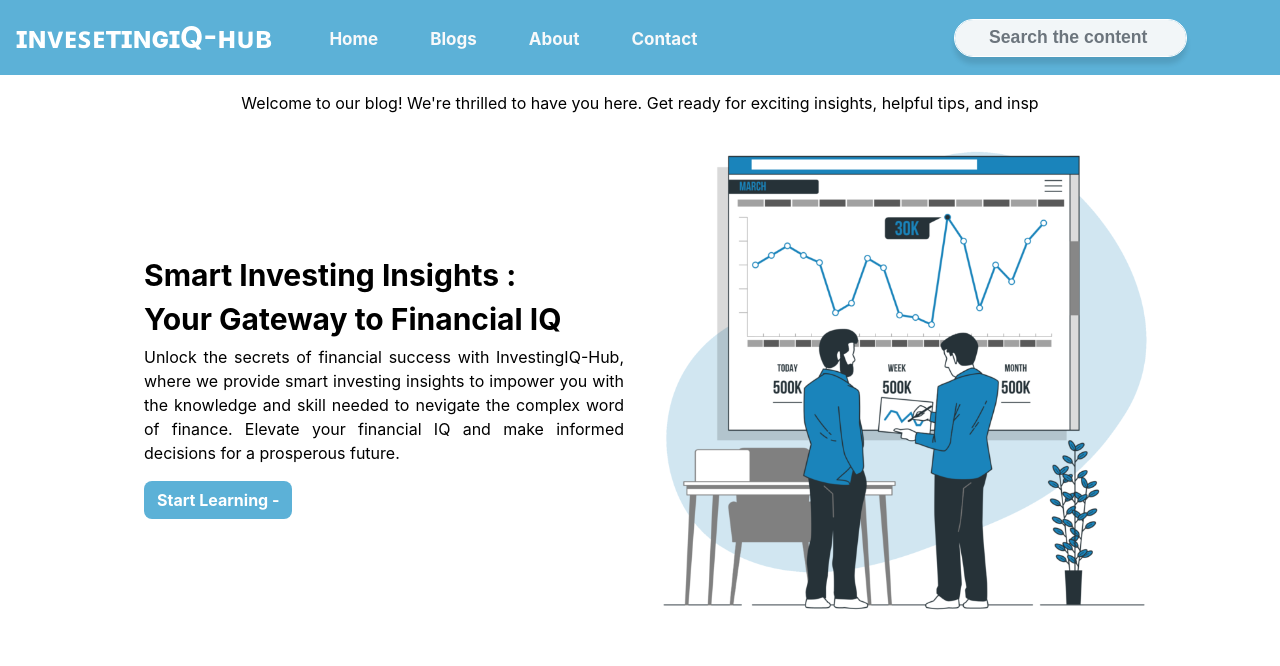
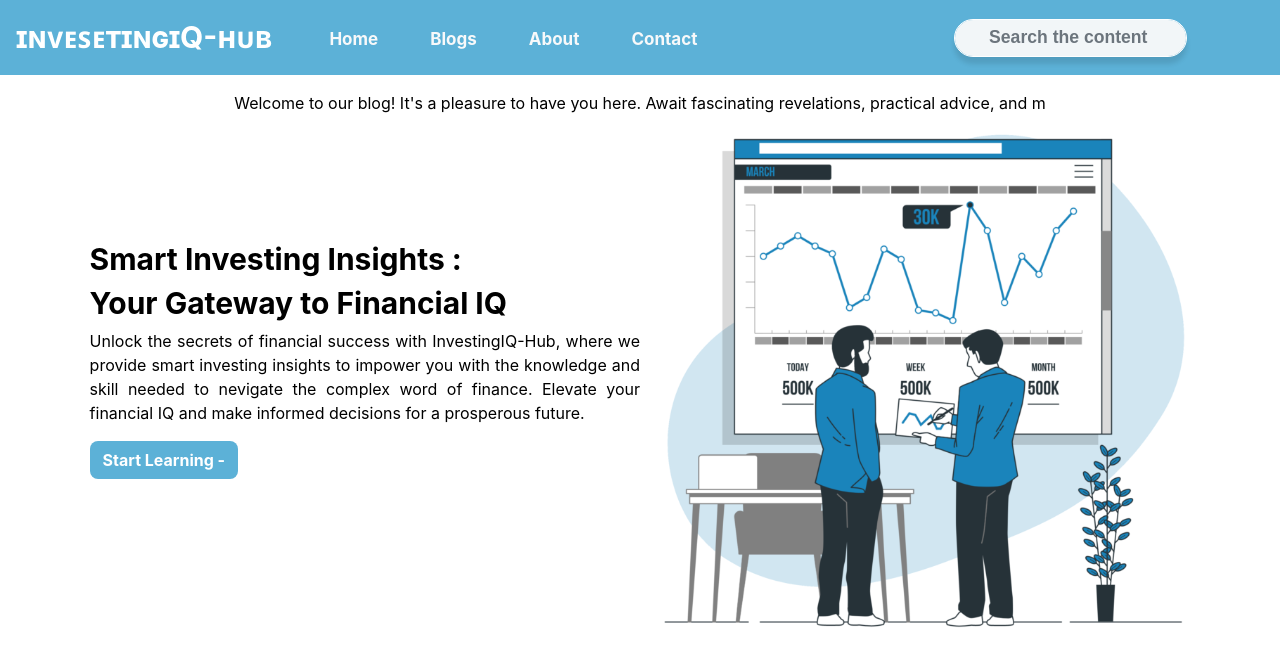
Before and after one commit to Mechboyshyam/InvestingIQ-Hub, a React (Create React App) app in the folder client/: page / in a window 1280 px wide. Shown: the top 666 px of the page. Built offline with nearby package versions, Linux system fonts and the light colour scheme.

Commit message:
welcome note changed

```diff
--- a/client/src/Component/Home/Hero.css
+++ b/client/src/Component/Home/Hero.css
@@ -1,5 +1,5 @@
 .hero__main {
-    max-width: 80%;
+    max-width: 86%;
     margin-inline: auto;
     display: flex;
     justify-content: space-between;
--- a/client/src/Component/Home/Hero.jsx
+++ b/client/src/Component/Home/Hero.jsx
@@ -5,7 +5,7 @@ const Hero = () => {
   return (
     <section className="hero__main">
       {/* left */}
-      <div className="p-3 heroContent">
+      <div className=" heroContent">
         <h2 className="bold">Smart Investing Insights :</h2>
         <h2 className="bold">Your Gateway to Financial IQ</h2>
         <p className="text-align">
--- a/client/src/Component/wish/Wish.js
+++ b/client/src/Component/wish/Wish.js
@@ -6,7 +6,7 @@ export default function TypingEffect(props) {
   // const [index, setIndex] = useState(0);
   const [text, setText] = useState("");
   const fullText =
-    "Welcome to our blog! We're thrilled to have you here. Get ready for exciting insights, helpful tips, and inspiring stories. Let's embark on this journey together!";
+    "Welcome to our blog! It's a pleasure to have you here. Await fascinating revelations, practical advice, and motivational tales. Together, let's go off on this adventure!   ";
 
   useEffect(() => {
     let currentText = "";
```
